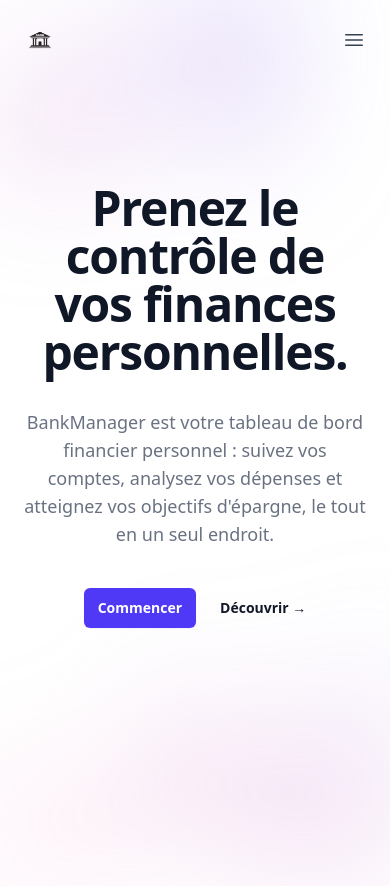
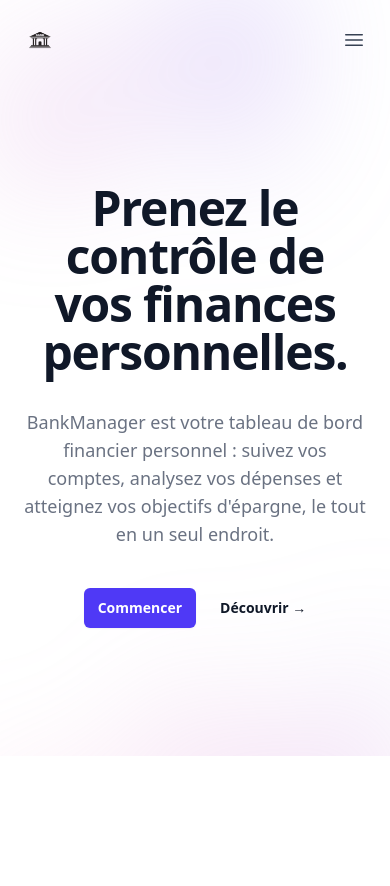
Before and after one commit to Alexandre-Kerello/2026_FULLSTACK_KERELLO_Alexandre, a React (Vite) app in the folder frontend/: page / in a window 390 px wide. After the commit the page ends 844 px from the top, so only its background shows below. Built offline with nearby package versions, Linux system fonts and the light colour scheme.

Commit message:
fix hero size

```diff
--- a/frontend/src/pages/public/Home.jsx
+++ b/frontend/src/pages/public/Home.jsx
@@ -34,7 +34,7 @@ export default function Home() {
 
   return (
     <div className="bg-white">
-      <header className="absolute inset-x-0 top-0 z-50">
+      <header className="absolute min-h-screen overflow-x-hidden inset-x-0 top-0 z-50">
         <nav aria-label="Global" className="flex items-center justify-between p-6 lg:px-8">
           <div className="flex lg:flex-1">
             <a href="/" className="-m-1.5 p-1.5">
@@ -117,7 +117,7 @@ export default function Home() {
         </Dialog>
       </header>
 
-      <div className="relative isolate px-6 pt-14 lg:px-8">
+      <div className="relative isolate overflow-hidden px-6 pt-14 lg:px-8">
         <div
           aria-hidden="true"
           className="absolute inset-x-0 -top-40 -z-10 transform-gpu overflow-hidden blur-3xl sm:-top-80"
```
